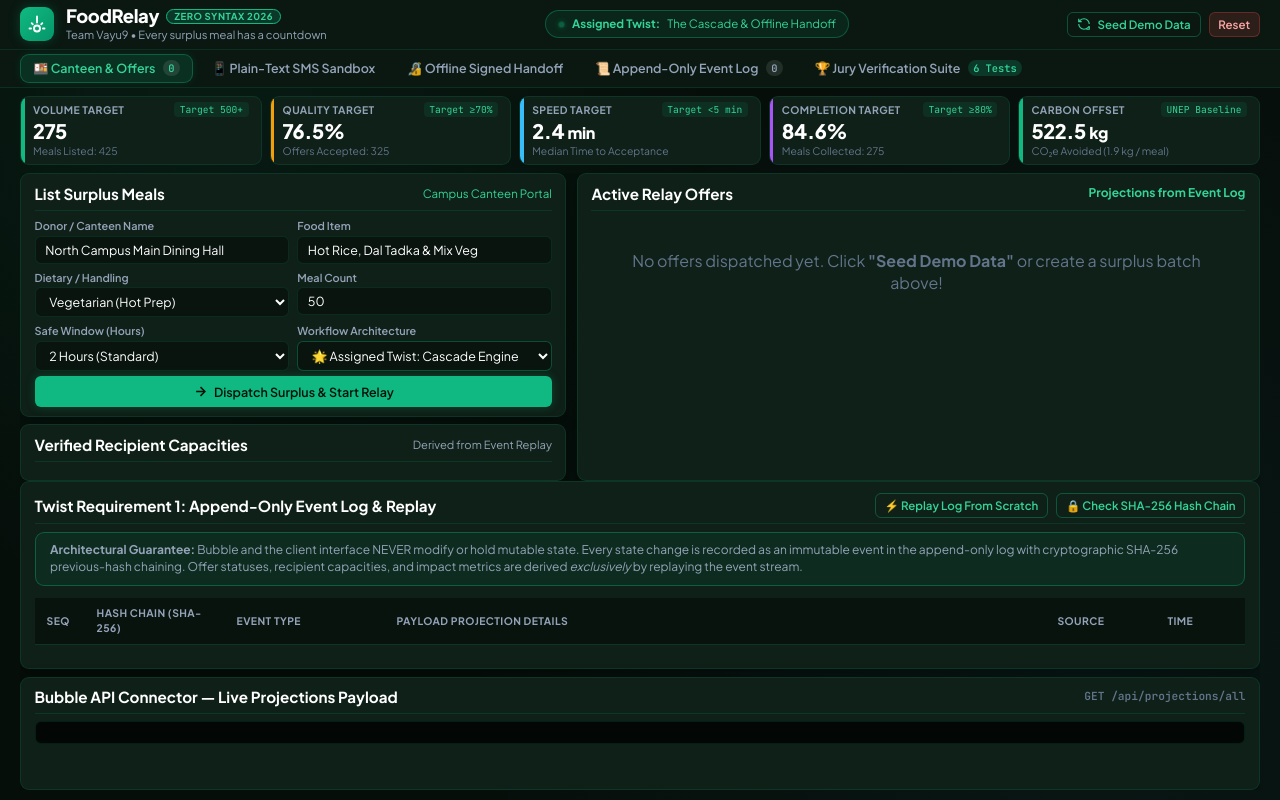
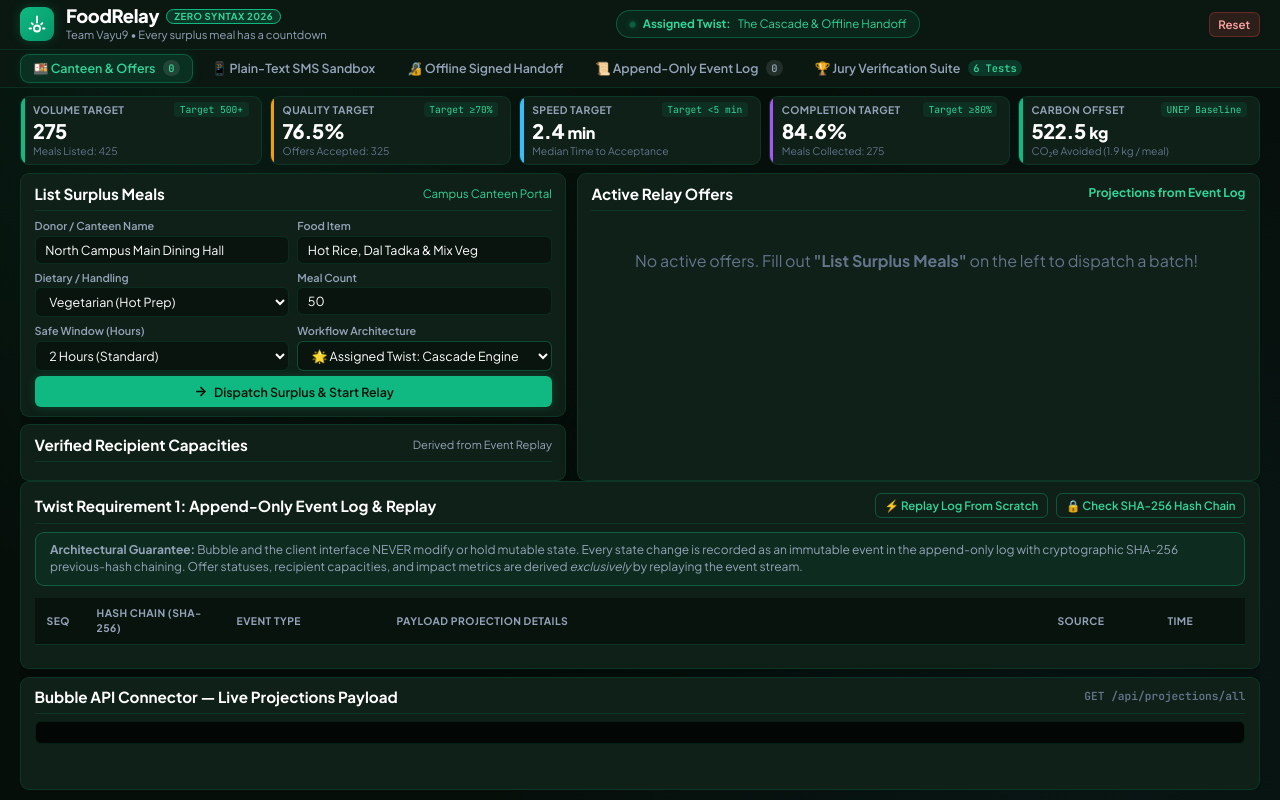
Before and after one commit to PiyushKhurana17/FoodRelay, a website: page public/index.html in a window 1280 px wide. Drawn offline with Linux system fonts and the light colour scheme; no server answers.

Commit message:
Remove Seed Demo Data button and publish comprehensive hackathon README

```diff
--- a/public/index.html
+++ b/public/index.html
@@ -35,10 +35,6 @@
     </div>
 
     <div class="top-actions">
-      <button id="btnSeedDemo" class="btn btn-outline btn-sm">
-        <svg width="14" height="14" viewBox="0 0 24 24" fill="none" stroke="currentColor" stroke-width="2"><path d="M21 12a9 9 0 0 0-9-9 9.75 9.75 0 0 0-6.74 2.74L3 8"/><path d="M3 3v5h5"/><path d="M3 12a9 9 0 0 0 9 9 9.75 9.75 0 0 0 6.74-2.74L21 16"/><path d="M16 21h5v-5"/></svg>
-        Seed Demo Data
-      </button>
       <button id="btnResetData" class="btn btn-danger btn-sm">Reset</button>
     </div>
   </header>
@@ -204,7 +200,7 @@
             <div id="activeOffersContainer" class="offer-list">
               <!-- Dynamically populated offer cards with live countdown timers -->
               <div style="text-align: center; padding: 2rem 1rem; color: var(--text-dim);">
-                No offers dispatched yet. Click <strong>"Seed Demo Data"</strong> or create a surplus batch above!
+                No active offers. Fill out <strong>"List Surplus Meals"</strong> on the left to dispatch a batch!
               </div>
             </div>
           </div>
--- a/public/js/app.js
+++ b/public/js/app.js
@@ -1083,6 +1083,7 @@ document.addEventListener('DOMContentLoaded', () => {
   // ==========================================
   // TOP BAR SEED & RESET
   // ==========================================
+  if (btnSeedDemo) {
     btnSeedDemo.addEventListener('click', async () => {
       btnSeedDemo.disabled = true;
       try {
@@ -1101,6 +1102,7 @@ document.addEventListener('DOMContentLoaded', () => {
         btnSeedDemo.disabled = false;
       }
     });
+  }
 
   btnResetData.addEventListener('click', async () => {
     if (!confirm('Are you sure you want to reset all data and event logs?')) return;
```
Also changed, not shown: README.md. Lines whose indentation alone changed are shown as unchanged.
